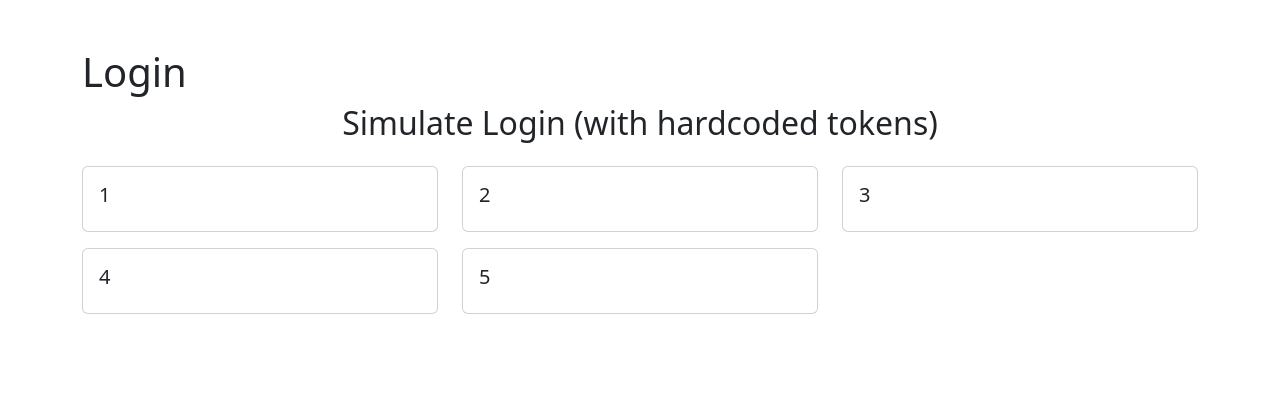
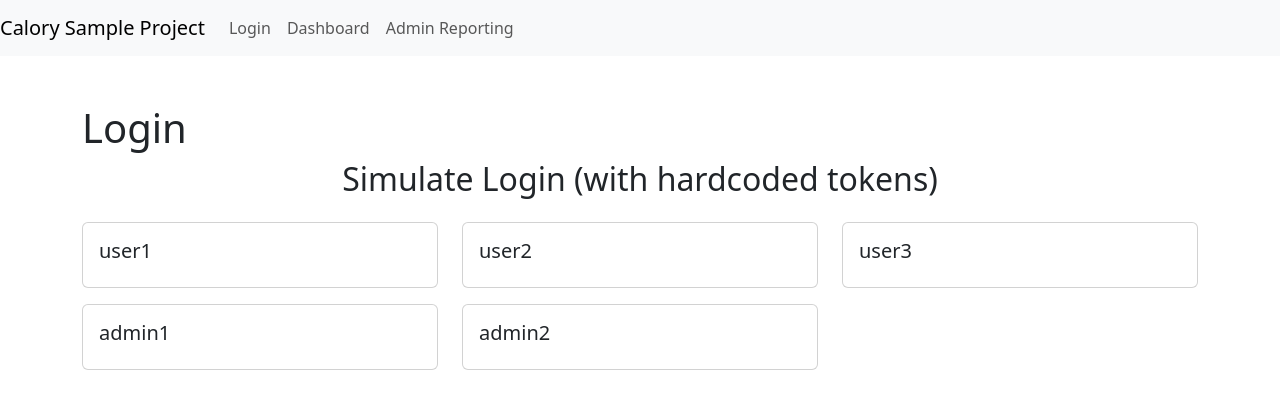
Before and after one commit to vincentkerdraon/toptal-calorie-tracking, an Angular app in the folder frontend/: page /login in a window 1280 px wide. Shown: the top 408 px of the page. Built offline with nearby package versions, Linux system fonts and the light colour scheme.

Commit message:
front; add navigation

```diff
--- a/frontend/src/app/app.component.html
+++ b/frontend/src/app/app.component.html
@@ -1 +1,18 @@
+<nav class="navbar navbar-expand-lg navbar-light bg-light">
+  <a class="navbar-brand" href="#">Calory Sample Project</a>
+  <!-- FIXME <div class="collapse navbar-collapse"> -->
+  <div class="">
+    <ul class="navbar-nav mr-auto">
+      <li class="nav-item">
+        <a class="nav-link" routerLink="/login">Login</a>
+      </li>
+      <li class="nav-item">
+        <a class="nav-link" routerLink="/dashboard">Dashboard</a>
+      </li>
+      <li class="nav-item">
+        <a class="nav-link" routerLink="/admin/reporting">Admin Reporting</a>
+      </li>
+    </ul>
+  </div>
+</nav>
 <router-outlet></router-outlet>
--- a/frontend/src/app/app.component.ts
+++ b/frontend/src/app/app.component.ts
@@ -1,9 +1,9 @@
 import { Component } from '@angular/core';
-import { RouterOutlet } from '@angular/router';
+import { RouterModule, RouterOutlet } from '@angular/router';
 
 @Component({
   selector: 'app-root',
-  imports: [RouterOutlet],
+  imports: [RouterOutlet, RouterModule],
   templateUrl: './app.component.html',
   styleUrl: './app.component.scss',
 })
--- a/frontend/src/app/app.routes.ts
+++ b/frontend/src/app/app.routes.ts
@@ -1,11 +1,20 @@
 import { Routes } from '@angular/router';
+import { AdminGuard, AuthGuard } from './auth-guard';
 import { DashboardComponent } from './views/dashboard/dashboard.component';
 import { LoginComponent } from './views/login/login.component';
 import { ReportingComponent } from './views/reporting/reporting.component';
 
 export const routes: Routes = [
   { path: 'login', component: LoginComponent },
-  { path: 'dashboard', component: DashboardComponent },
-  { path: 'admin/reporting', component: ReportingComponent },
+  {
+    path: 'dashboard',
+    component: DashboardComponent,
+    canActivate: [AuthGuard],
+  },
+  {
+    path: 'admin/reporting',
+    component: ReportingComponent,
+    canActivate: [AdminGuard],
+  },
   { path: '', redirectTo: '/login', pathMatch: 'full' }, // Default route
 ];
--- /dev/null
+++ b/frontend/src/app/auth-guard.ts
@@ -0,0 +1,38 @@
+import { Injectable } from '@angular/core';
+import { CanActivate, Router } from '@angular/router';
+import { UserService } from './services/user.service';
+
+@Injectable({
+  providedIn: 'root',
+})
+export class AuthGuard implements CanActivate {
+  constructor(private userService: UserService, private router: Router) {}
+
+  canActivate(): boolean {
+    if (this.userService.getCurrentUser()) {
+      return true;
+    } else {
+      console.error('Connected user access only');
+      this.router.navigate(['/login']);
+      return false;
+    }
+  }
+}
+
+@Injectable({
+  providedIn: 'root',
+})
+export class AdminGuard implements CanActivate {
+  constructor(private userService: UserService, private router: Router) {}
+
+  canActivate(): boolean {
+    const user = this.userService.getCurrentUser();
+    if (user && user.token.role === 'admin') {
+      return true;
+    } else {
+      console.error('Admin access only');
+      this.router.navigate(['/login']);
+      return false;
+    }
+  }
+}
--- a/frontend/src/app/services/user.service.ts
+++ b/frontend/src/app/services/user.service.ts
@@ -10,29 +10,29 @@ export class UserService {
   //SampleProject: fake data
   users: User[] = [
     {
-      id: '1',
+      id: 'user1',
       tokenEncoded: 'token_user1',
-      token: { id: '1', name: 'user1', role: 'user' },
+      token: { id: 'user1', name: 'user1', role: 'user' },
     },
     {
-      id: '2',
+      id: 'user2',
       tokenEncoded: 'token_user2',
-      token: { id: '2', name: 'user2', role: 'user' },
+      token: { id: 'user2', name: 'user2', role: 'user' },
     },
     {
-      id: '3',
+      id: 'user3',
       tokenEncoded: 'token_user3',
-      token: { id: '3', name: 'user3', role: 'user' },
+      token: { id: 'user3', name: 'user3', role: 'user' },
     },
     {
-      id: '4',
+      id: 'admin1',
       tokenEncoded: 'token_admin1',
-      token: { id: '1', name: 'admin1', role: 'admin' },
+      token: { id: 'admin1', name: 'admin1', role: 'admin' },
     },
     {
-      id: '5',
+      id: 'admin2',
       tokenEncoded: 'token_admin2',
-      token: { id: '2', name: 'admin2', role: 'admin' },
+      token: { id: 'admin2', name: 'admin2', role: 'admin' },
     },
   ];
 
--- a/frontend/src/app/views/reporting/reporting.component.html
+++ b/frontend/src/app/views/reporting/reporting.component.html
@@ -1 +1,3 @@
 <p>reporting works!</p>
+
+getCurrentUser: {{ userService.getCurrentUser() | json }}
```
Also changed, not shown: frontend/src/app/views/reporting/reporting.component.ts (+6 -2 lines).
